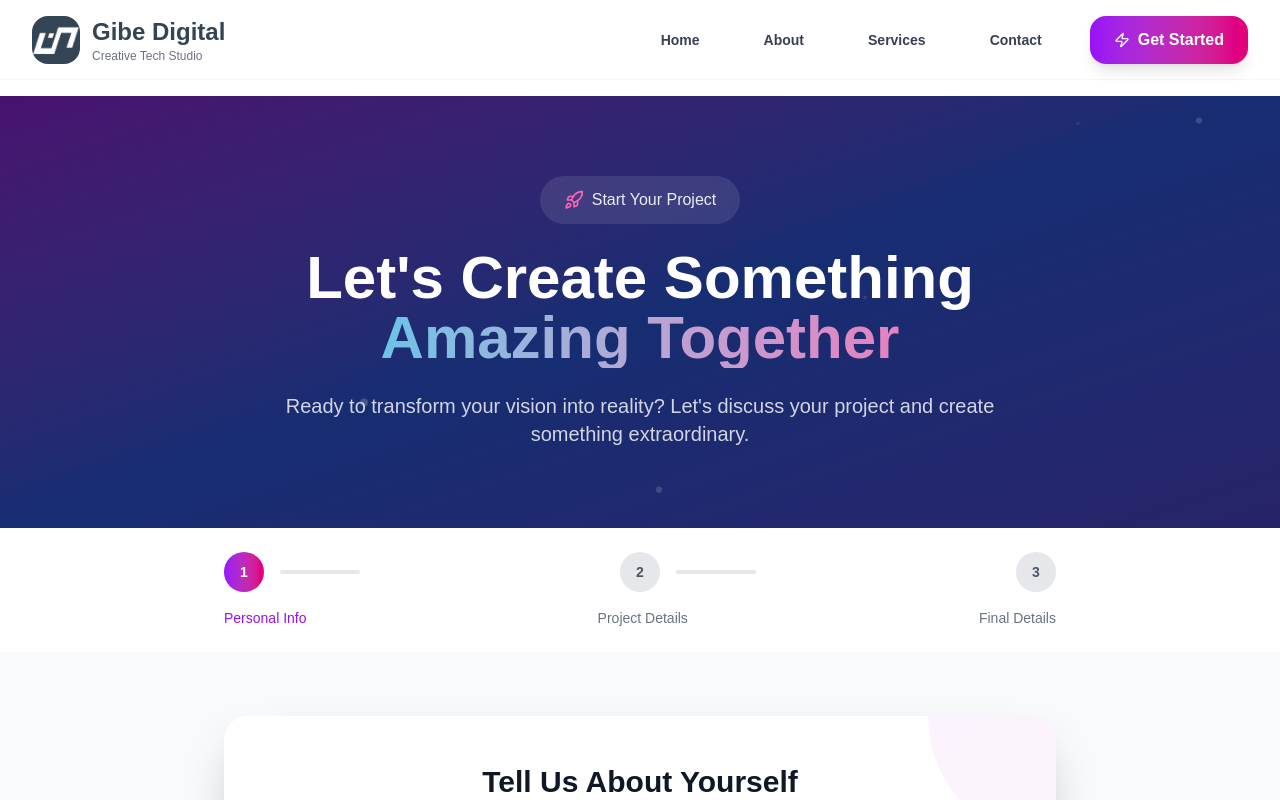
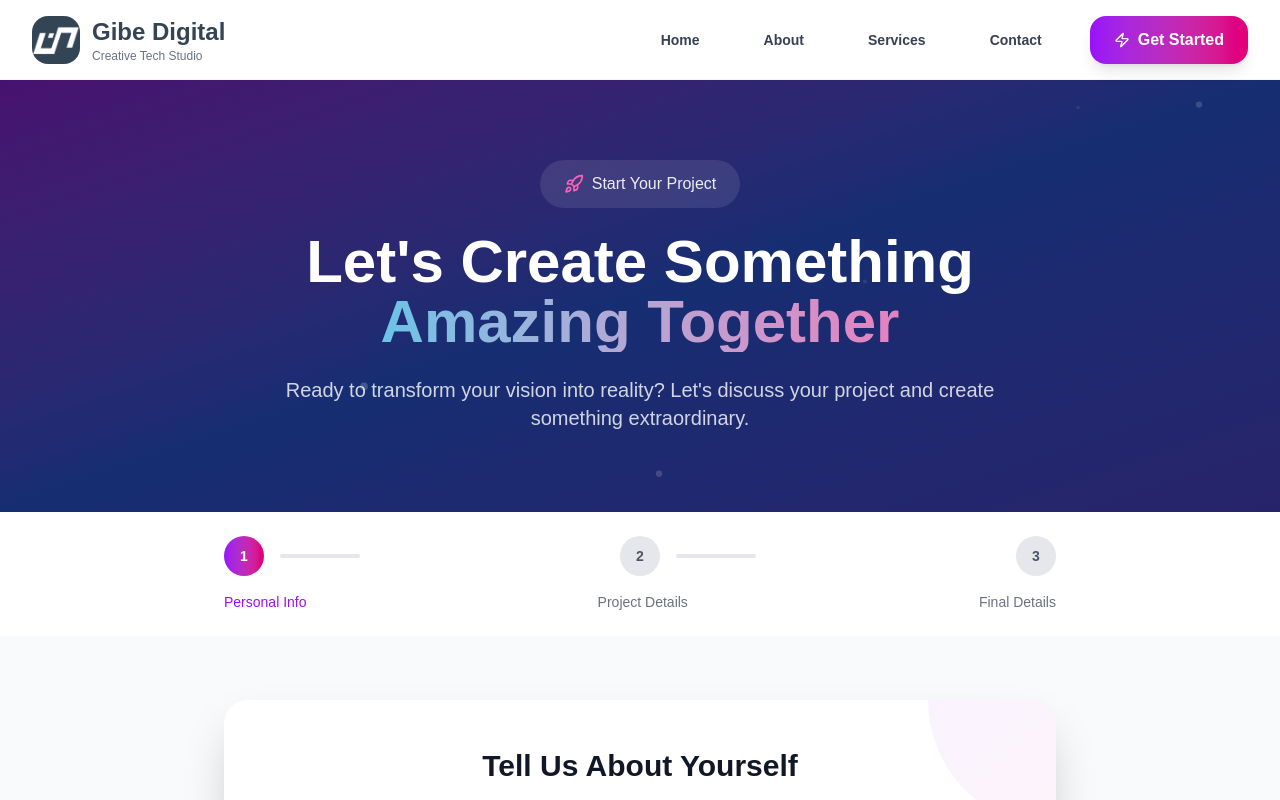
Before and after one commit to AbdiTefera1/gibedigital, a Next.js app: page / in a window 1280 px wide. Both pictures are taken after a click on the button "Get Started". Shown: the top 800 px of the page. Built offline with nearby package versions, Linux system fonts and the light colour scheme.

Commit message:
some update

```diff
--- a/app/booking/BookingPage.tsx
+++ b/app/booking/BookingPage.tsx
@@ -137,7 +137,7 @@ const BookingPage = ({ setCurrentPage }: BookingPageProps) => {
     }
 
     return (
-      <div className="pt-24 pb-16 min-h-screen">
+      <div className="pt-20 pb-16 min-h-screen">
         {/* Hero Section */}
         <section className="py-20 relative overflow-hidden">
           <div className="absolute inset-0 bg-gradient-to-br from-purple-900 via-blue-900 to-indigo-900" />
--- a/app/portfolio/PortfolioPage.tsx
+++ b/app/portfolio/PortfolioPage.tsx
@@ -138,7 +138,7 @@ const PortfolioPage = ({ setCurrentPage }: PortfolioPageProps) => {
   const featuredItems = portfolioItems.filter(item => item.featured);
 
   return (
-    <div className="pt-24 min-h-screen">
+    <div className="pt-20 min-h-screen">
       {/* Hero Section */}
       <section className="py-20 relative overflow-hidden">
         <div className="absolute inset-0 bg-gradient-to-br from-indigo-900 via-purple-900 to-pink-900" />
--- a/app/services/ServicesPage.tsx
+++ b/app/services/ServicesPage.tsx
@@ -116,7 +116,7 @@ const ServicesPage = ({ setCurrentPage }: ServicesPageProps) => {
     : services.filter(service => service.category === selectedCategory);
 
   return (
-    <div className="pt-24 min-h-screen">
+    <div className="pt-20 min-h-screen">
       {/* Hero Section */}
       <section className="py-20 relative overflow-hidden">
         <div className="absolute inset-0 bg-gradient-to-br from-purple-900 via-blue-900 to-indigo-900" />
```
